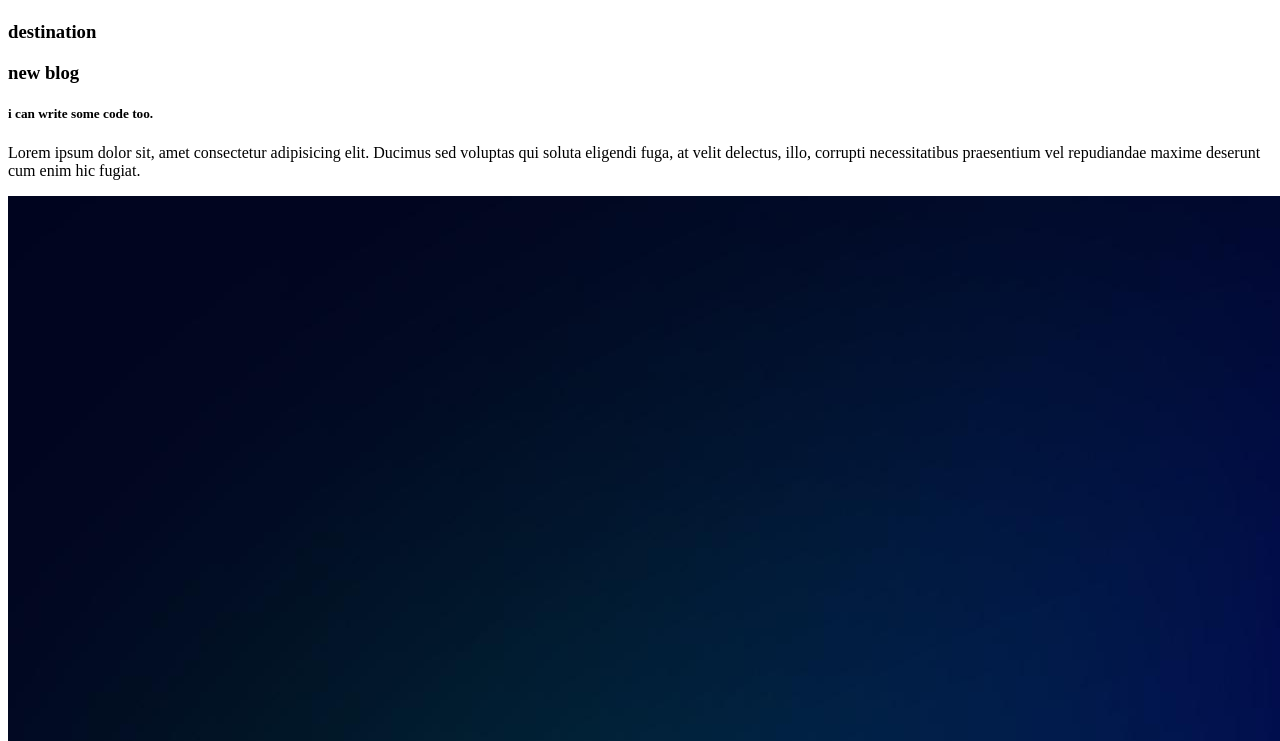
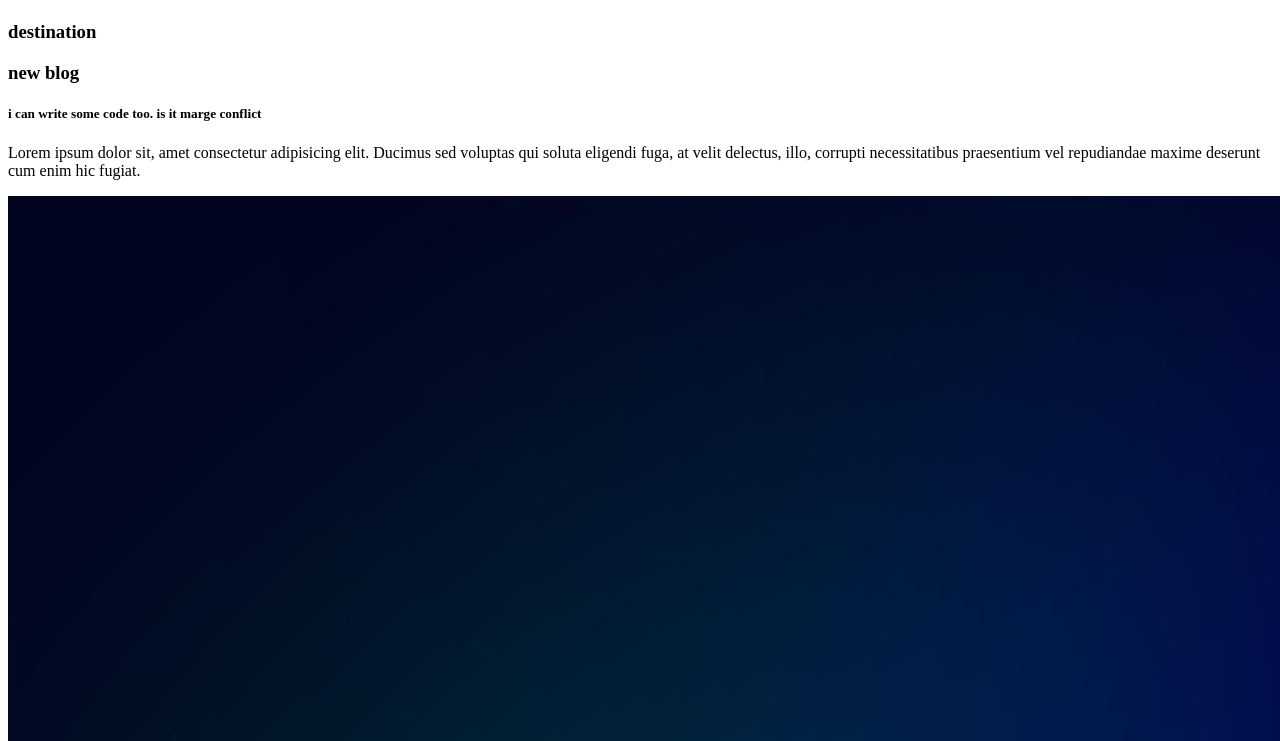
Before and after one commit to StrikerAbir/first-repo, a plain HTML site: page index.html in a window 1280 px wide. Shown: the part 59-800 px from the top of the page. Drawn offline with Linux system fonts and the light colour scheme.

Commit message:
edited h5

```diff
--- a/index.html
+++ b/index.html
@@ -11,7 +11,7 @@
     <h3>destination</h3>
     <div>
         <h3>new blog</h3>
-        <h5>i can write some code too.</h5>
+        <h5>i can write some code too. is it marge conflict</h5>
         <p>Lorem ipsum dolor sit, amet consectetur adipisicing elit. Ducimus sed voluptas qui soluta eligendi fuga, at velit delectus, illo, corrupti necessitatibus praesentium vel repudiandae maxime deserunt cum enim hic fugiat.</p>
     </div>
     <img src="3.jpg" alt="">
```
